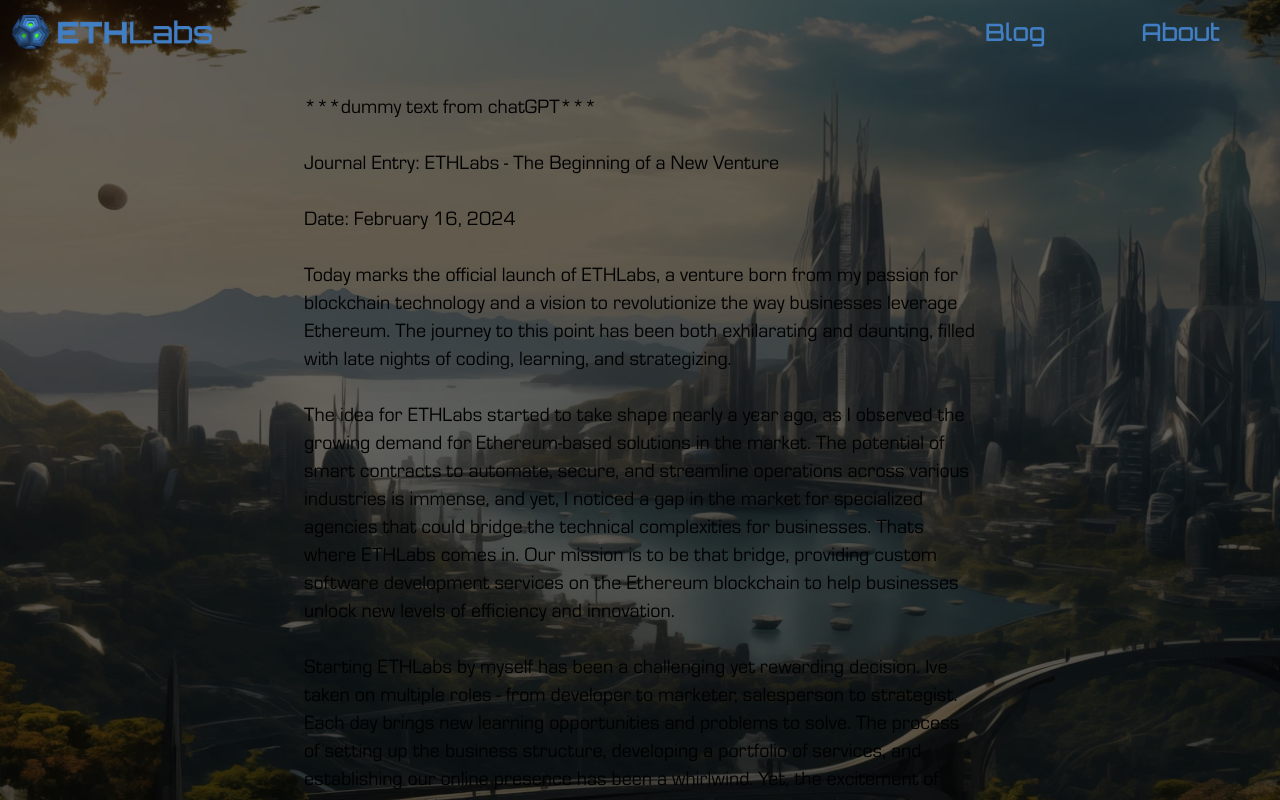
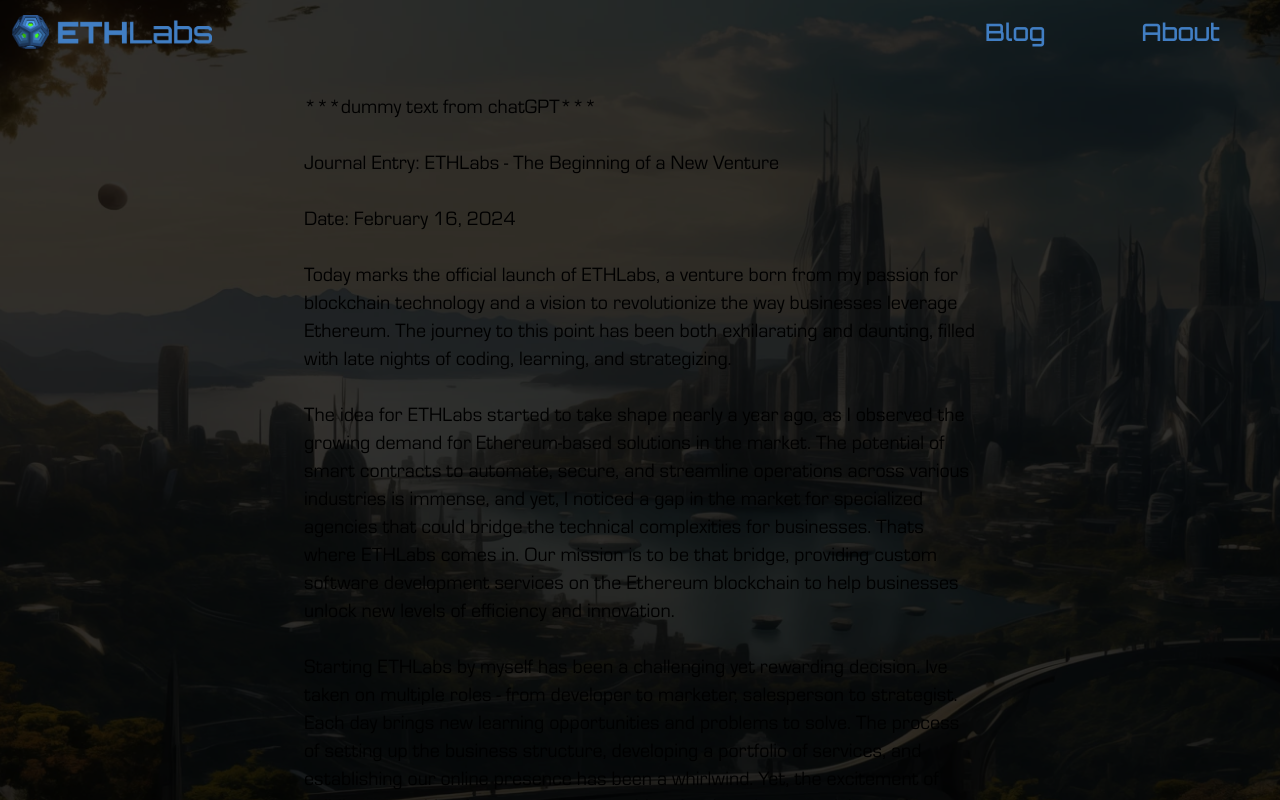
Before and after one commit to tbwebb22/ethlabs-app, a Next.js app: page /blog in a window 1280 px wide. Shown: the top 800 px of the page. Built offline with nearby package versions, Linux system fonts and the light colour scheme.

Commit message:
Hero image fixed positioning

```diff
--- a/src/app/layout.tsx
+++ b/src/app/layout.tsx
@@ -26,7 +26,7 @@ export default function RootLayout({ children }: { children: React.ReactNode })
       </Head>
       <body className="font-sans">
         <Navbar />
-        <div className="absolute top-0 h-[1000px] w-full overflow-hidden -z-10">
+        <div className="fixed top-0 h-[1000px] w-full overflow-hidden -z-10">
         <Image
             src="/ETHLabsCity.png"
             alt="Hero Image"
@@ -34,8 +34,17 @@ export default function RootLayout({ children }: { children: React.ReactNode })
             objectFit="cover"
             priority
         />
-        <div className="absolute top-0 left-0 right-0 bottom-0 bg-black bg-opacity-60" />
+        <div className="absolute top-0 left-0 right-0 bottom-0 bg-black bg-opacity-80" />
       </div>
+      {/* <div className="absolute -z-10" style={{backgroundImage: "url(ETHLabsCity.png)"}}> */}
+      {/* <Image
+            src="/ETHLabsCity.png"
+            alt="Hero Image"
+            layout="fill"
+            objectFit="cover"
+            priority
+        /> */}
+      {/* </div> */}
       <div>
         {children}
       </div>
```
